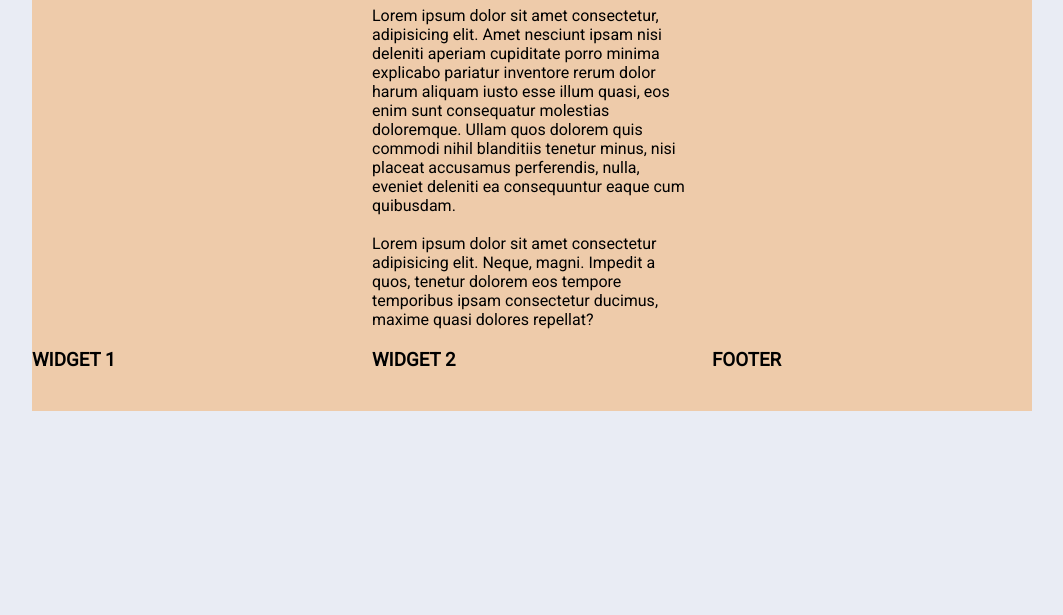
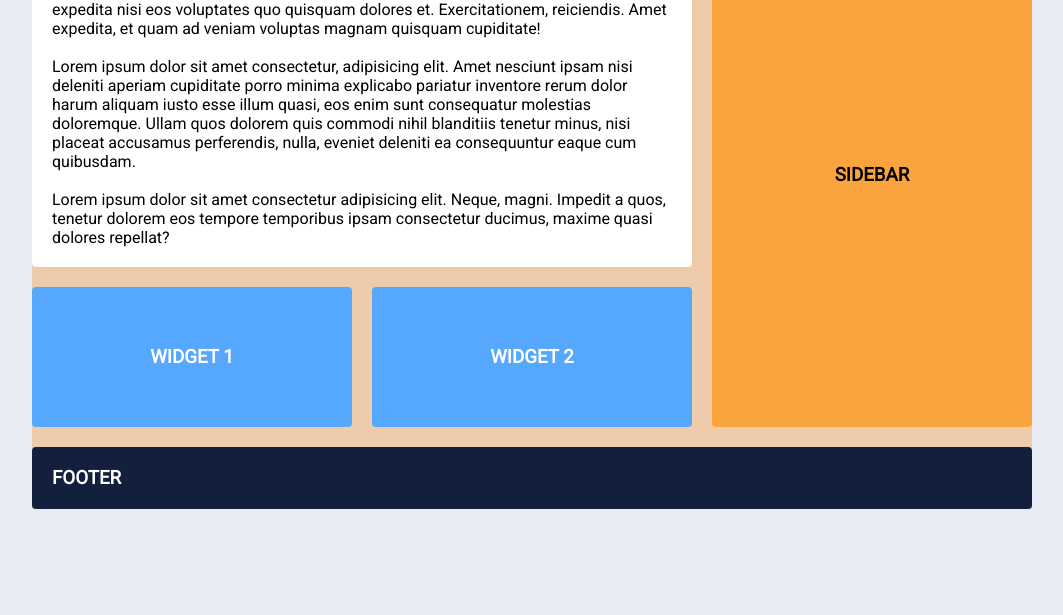
Before and after one commit to jsFacled/Ejemplo-grid-1, a plain HTML site: page index.html in a window 1280 px wide. Shown: the part 185-800 px from the top of the page, without its empty margins (108-1171 px from the left). Drawn offline with Linux system fonts and the light colour scheme.

Commit message:
estructura completa básica

```diff
--- a/estilos.css
+++ b/estilos.css
@@ -20,5 +20,53 @@ body {
     grid-template-rows: repeat(4, auto);
 
 
+}
+
+.contenedor div,
+.contenedor .header,
+.contenedor .contenido,
+.contenedor .sidebar,
+.contenedor .footer {
+    background-color: white;
+    padding: 20px;
+    border-radius: 4px;
+}
+
+.contenedor .header{
+    background-color: #12203e;
+    color: white;
+    grid-column: span 3;
 
 }
+
+.contenedor .contenido{
+    grid-column: span 2;
+}
+
+.contenedor .sidebar{
+    background-color:#faa43d ;
+
+    grid-column: 3/4;
+    grid-row: span 2;
+    text-align: center;
+
+    display: flex;
+    justify-content: center;
+    align-items: center;
+}
+
+.contenedor .widget-1,
+.contenedor .widget-2 {
+    background-color: #55a8fd;
+    color: #fff;
+    height: 100px;
+    display: flex;
+    justify-content: center;
+    align-items: center;
+}
+
+.contenedor .footer{
+    background-color: #12203e;
+    color: #fff;
+    grid-column: span 3;
+}
```
Also changed, not shown: README.txt.
